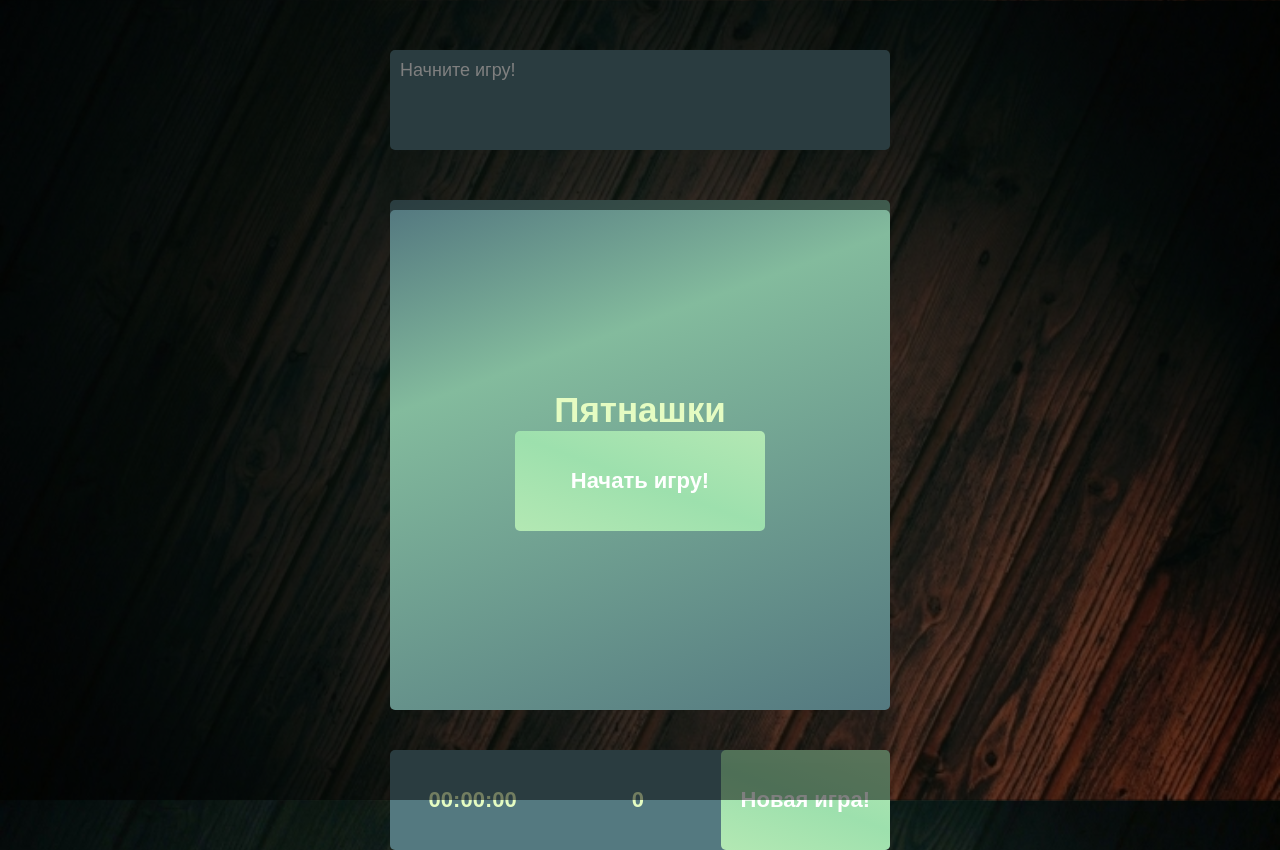
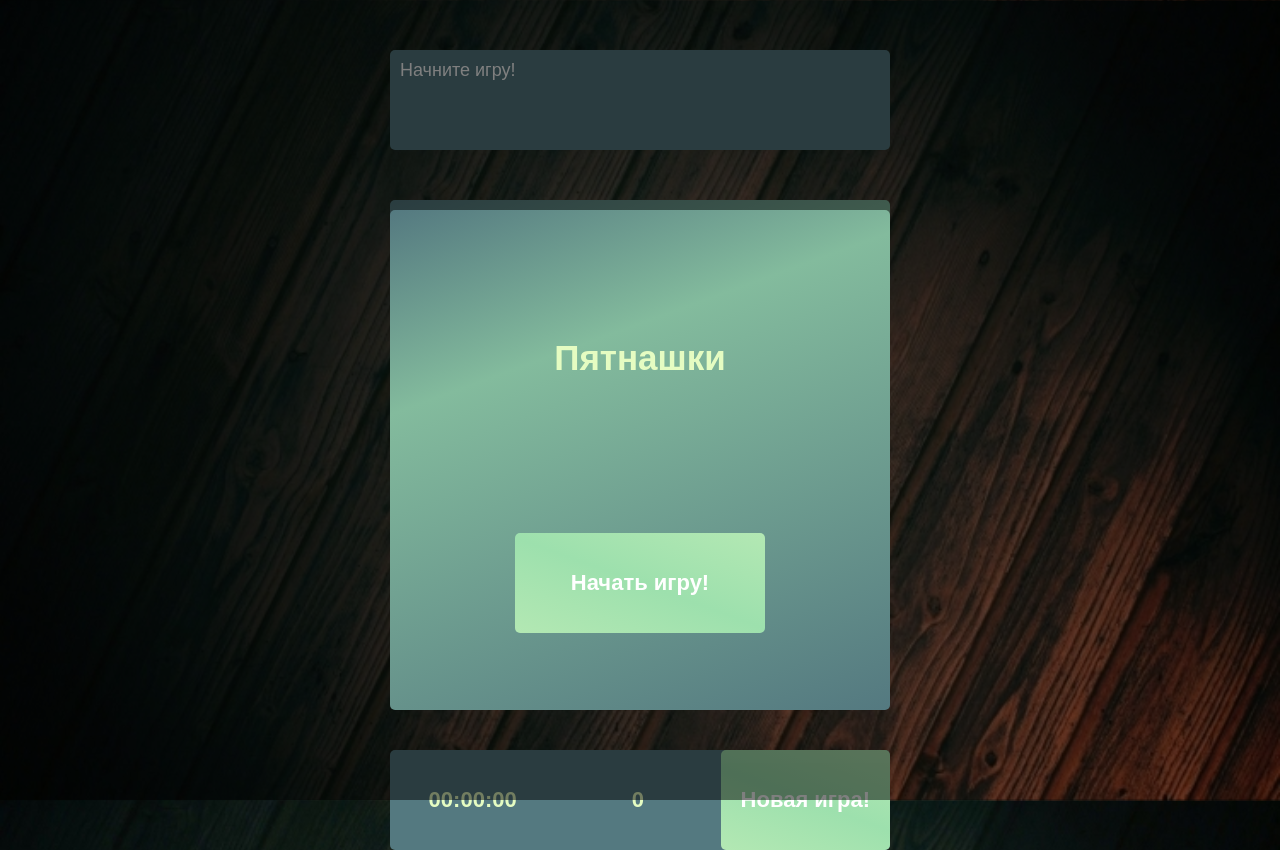
Before and after one commit to trpo2023/cw-ip-212_15_puzzle, a website: page index.html in a window 1280 px wide. Drawn offline with nearby package versions, Linux system fonts and the light colour scheme.

Commit message:
Correct styles

```diff
--- a/sass/_custom.scss
+++ b/sass/_custom.scss
@@ -87,7 +87,7 @@ body {
 
 .start_block {
     display: flex;
-    justify-content: center;
+    justify-content: space-around;
     flex-direction: column;
     width: 500px;
     height: 500px;
@@ -99,6 +99,7 @@ body {
 }
 
 .start_name {
+    margin-top: 50px;
     margin-left: 20px;
     margin-right: 20px;
     font-size: 35px;
--- a/scripts/script.js
+++ b/scripts/script.js
@@ -102,7 +102,7 @@ function WinShow() {
     let ho = document.getElementById('ho'); // заберем время окончания игры
     let min = document.getElementById('min'); // перед тем, как стереть его
     let sec = document.getElementById('sec');
-    let winquant = document.querySelector('#winquant');
+    let winquant = document.querySelector('#winquant'); // ходы
 
     winh = ho.textContent; // здесь записано ВРЕМЯ
     winm = min.textContent;
```
Also changed, not shown: css/styles.css, 1 other file.
